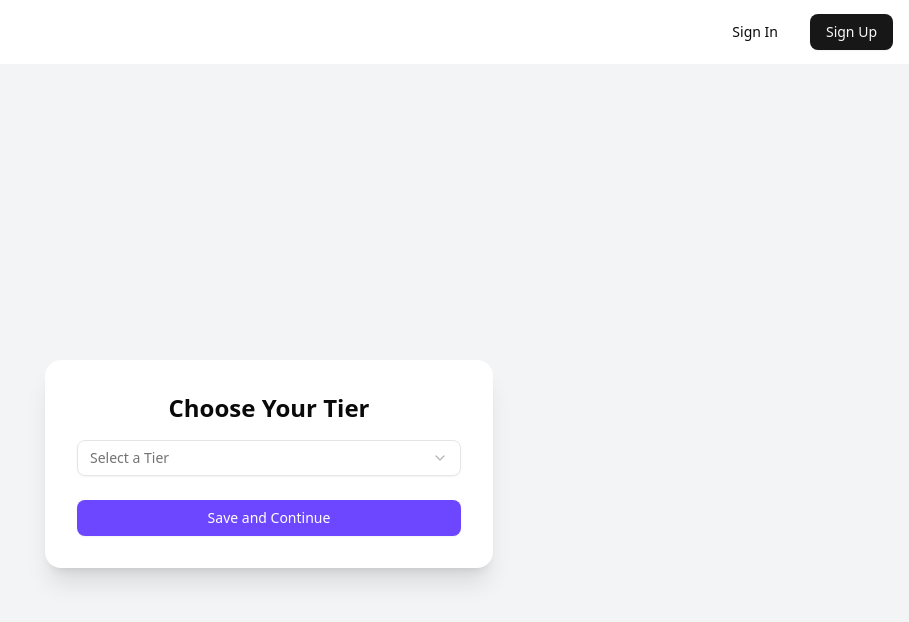
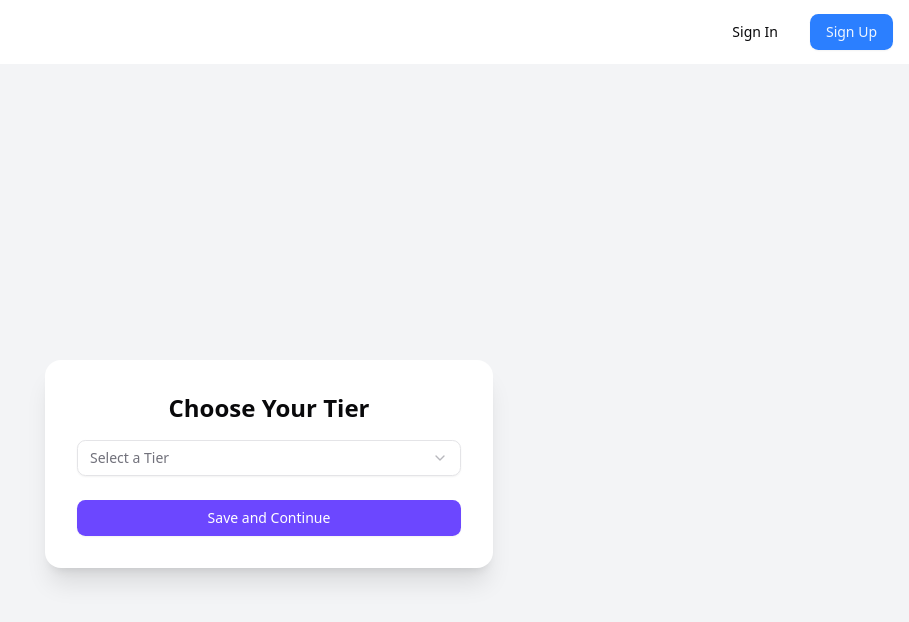
Before and after one commit to RUDRANSHFLY/event_tier, a Next.js app: page /auth/on-boarding in a window 1280 px wide. Shown: the top 622 px of the page, without its empty margins (371-1280 px from the left). Built offline with nearby package versions, Linux system fonts and the light colour scheme; no server answers.

Commit message:
feat : Blue Theme add

```diff
--- a/src/app/globals.css
+++ b/src/app/globals.css
@@ -43,7 +43,78 @@
   --radius-xl: calc(var(--radius) + 4px);
 }
 
+
 :root {
+  --radius: 0.65rem;
+  --background: oklch(1 0 0);
+  --foreground: oklch(0.141 0.005 285.823);
+  --card: oklch(1 0 0);
+  --card-foreground: oklch(0.141 0.005 285.823);
+  --popover: oklch(1 0 0);
+  --popover-foreground: oklch(0.141 0.005 285.823);
+  --primary: oklch(0.623 0.214 259.815);
+  --primary-foreground: oklch(0.97 0.014 254.604);
+  --secondary: oklch(0.967 0.001 286.375);
+  --secondary-foreground: oklch(0.21 0.006 285.885);
+  --muted: oklch(0.967 0.001 286.375);
+  --muted-foreground: oklch(0.552 0.016 285.938);
+  --accent: oklch(0.967 0.001 286.375);
+  --accent-foreground: oklch(0.21 0.006 285.885);
+  --destructive: oklch(0.577 0.245 27.325);
+  --border: oklch(0.92 0.004 286.32);
+  --input: oklch(0.92 0.004 286.32);
+  --ring: oklch(0.623 0.214 259.815);
+  --chart-1: oklch(0.646 0.222 41.116);
+  --chart-2: oklch(0.6 0.118 184.704);
+  --chart-3: oklch(0.398 0.07 227.392);
+  --chart-4: oklch(0.828 0.189 84.429);
+  --chart-5: oklch(0.769 0.188 70.08);
+  --sidebar: oklch(0.985 0 0);
+  --sidebar-foreground: oklch(0.141 0.005 285.823);
+  --sidebar-primary: oklch(0.623 0.214 259.815);
+  --sidebar-primary-foreground: oklch(0.97 0.014 254.604);
+  --sidebar-accent: oklch(0.967 0.001 286.375);
+  --sidebar-accent-foreground: oklch(0.21 0.006 285.885);
+  --sidebar-border: oklch(0.92 0.004 286.32);
+  --sidebar-ring: oklch(0.623 0.214 259.815);
+}
+
+.dark {
+  --background: oklch(0.141 0.005 285.823);
+  --foreground: oklch(0.985 0 0);
+  --card: oklch(0.21 0.006 285.885);
+  --card-foreground: oklch(0.985 0 0);
+  --popover: oklch(0.21 0.006 285.885);
+  --popover-foreground: oklch(0.985 0 0);
+  --primary: oklch(0.546 0.245 262.881);
+  --primary-foreground: oklch(0.379 0.146 265.522);
+  --secondary: oklch(0.274 0.006 286.033);
+  --secondary-foreground: oklch(0.985 0 0);
+  --muted: oklch(0.274 0.006 286.033);
+  --muted-foreground: oklch(0.705 0.015 286.067);
+  --accent: oklch(0.274 0.006 286.033);
+  --accent-foreground: oklch(0.985 0 0);
+  --destructive: oklch(0.704 0.191 22.216);
+  --border: oklch(1 0 0 / 10%);
+  --input: oklch(1 0 0 / 15%);
+  --ring: oklch(0.488 0.243 264.376);
+  --chart-1: oklch(0.488 0.243 264.376);
+  --chart-2: oklch(0.696 0.17 162.48);
+  --chart-3: oklch(0.769 0.188 70.08);
+  --chart-4: oklch(0.627 0.265 303.9);
+  --chart-5: oklch(0.645 0.246 16.439);
+  --sidebar: oklch(0.21 0.006 285.885);
+  --sidebar-foreground: oklch(0.985 0 0);
+  --sidebar-primary: oklch(0.546 0.245 262.881);
+  --sidebar-primary-foreground: oklch(0.379 0.146 265.522);
+  --sidebar-accent: oklch(0.274 0.006 286.033);
+  --sidebar-accent-foreground: oklch(0.985 0 0);
+  --sidebar-border: oklch(1 0 0 / 10%);
+  --sidebar-ring: oklch(0.488 0.243 264.376);
+}
+
+
+/* :root {
   --radius: 0.625rem;
   --background: oklch(1 0 0);
   --foreground: oklch(0.145 0 0);
@@ -110,7 +181,7 @@
   --sidebar-accent-foreground: oklch(0.985 0 0);
   --sidebar-border: oklch(1 0 0 / 10%);
   --sidebar-ring: oklch(0.556 0 0);
-}
+} */
 
 @layer base {
   * {
```
